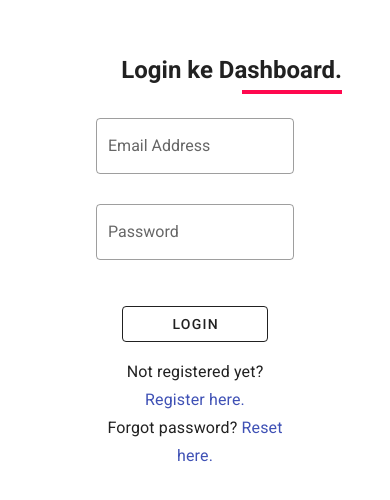
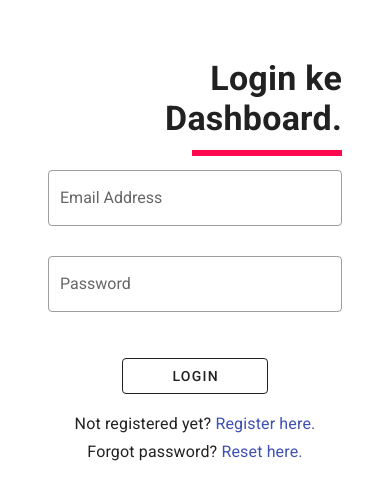
Before and after one commit to arkavidia-hmif/itfest-login, a Nuxt app: page /MerchantLoginPage in a window 390 px wide. Shown: the part 160-660 px from the top of the page. Built offline with nearby package versions, Linux system fonts and the light colour scheme; a web font is replaced by a local one.

Commit message:
Fixed responsiveness and some tweaks

```diff
--- a/components/merchant-login/MerchantLogin.vue
+++ b/components/merchant-login/MerchantLogin.vue
@@ -7,14 +7,15 @@
       align-center
       justify-center
     >
-      <div class="text-right headline section-title">
+      <div class="text-right display-1 section-title font-weight-bold">
         Login ke Dashboard.
       </div>
     </v-col>
+    <v-col v-show="$vuetify.breakpoint.lgAndUp" lg="1" />
     <v-col
       cols="12"
       md="6"
-      lg="6"
+      lg="5"
       align-center
       justify-center
     >
@@ -38,11 +39,11 @@
   .section-title:after {
     content: "";
     position: absolute;
-    width: 100px;
+    width: 150px;
     height: 1px;
-    bottom: 0;
+    bottom: -10px;
     right: 0;
-    border-bottom: 4px solid #FF084F;
+    border-bottom: 6px solid #FF084F;
   }
 </style>
 
--- a/components/merchant-login/MerchantLoginForm.vue
+++ b/components/merchant-login/MerchantLoginForm.vue
@@ -1,5 +1,6 @@
 <template>
-  <v-form class="mx-12 justify-center">
+  <v-content :class="{'ma-0': $vuetify.breakpoint.smAndDown, 'ma-12': $vuetify.breakpoint.smAndUp}">
+    <v-form class="justify-center">
       <v-text-field label="Email Address" type="text" outlined background-color="white" />
       <v-text-field label="Password" type="password" outlined background-color="white" />
       <div class="text-center">
@@ -16,6 +17,7 @@
         </div>
       </div>
     </v-form>
+  </v-content>
 </template>
 
 <style lang="scss" scoped>
--- a/pages/index.vue
+++ b/pages/index.vue
@@ -30,6 +30,14 @@
   </v-layout>
 </template>
 
+<script>
+import Vue from 'vue';
+
+export default Vue.extend({
+  name: 'IndexPage'
+});
+</script>
+
 <style lang="scss" scoped>
 .pagecard{
   height:300px;
```
Lines whose indentation alone changed are shown as unchanged.
